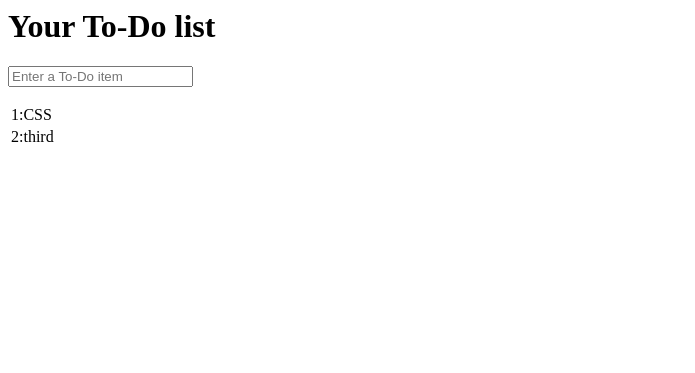
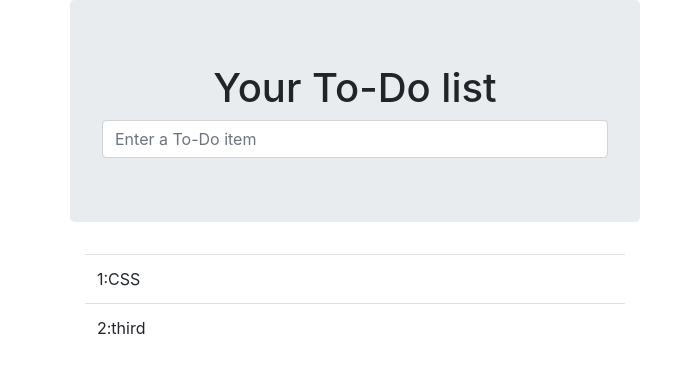
Before and after one commit to YYWQ/mysite, a Django app: page /lists/1/ in a window 1280 px wide. Shown: the top 373 px of the page, without its empty margins (0-695 px from the left). Run offline with Django 3.2, Linux system fonts and the light colour scheme; data comes from the database, SQL or seed files in the repository; both versions use the stored data as it was after the commit; some libraries are stand-ins or nearby versions.

Commit message:
Use Bootstrap to improve layout

```diff
--- /dev/null
+++ b/lists/static/bootstrap/base.css
@@ -0,0 +1 @@
+#id_new_item{margin-top: 2ex;}
--- a/lists/templates/base.html
+++ b/lists/templates/base.html
@@ -1,15 +1,33 @@
-<html>
+<!DOCTYPE html>
+<html lang='en'>
+
 <head>
 	<title>To-Do lists</title>
+	<meta name="viewport" content="width=device-width, initial-scale=1">
+	<link rel="stylesheet" href="/static/bootstrap/css/bootstrap.min.css" media="screen" >
+	<link href="/static/base.css" rel="stylesheet" media="screen">
 </head>
 
 <body>
+<div class="container">
+			<div class="row">
+				<div class="col-md-6 col-md-offset-3 jumbotron">
+					<div class="text-center">
 						<h1>{% block header_text %}{% endblock %}</h1>
 						<form method="POST" action="{% block form_action %}{% endblock %}">
-			<input name="item_text" id="id_new_item" placeholder="Enter a To-Do item"/>
+								<input name="item_text" id="id_new_item" class="form-control input-lg" placeholder="Enter a To-Do item"/>
 								{% csrf_token %}
 						</form>
+					</div>
+				</div>
+			</div>
+
+			<div class="row">
+				<div class="col-md-6 col-md-offset-3">
 					{% block table %}
 					{% endblock %}
+				</div>
+			</div>
+</div>
 </body>
 </html>
--- a/lists/templates/list.html
+++ b/lists/templates/list.html
@@ -5,7 +5,7 @@
 {%block form_action %}/lists/{{ list.id }}/add_item{% endblock %}
 
 {% block table %}
-		<table id="id_list_table">
+		<table id="id_list_table" class="table">
 			{% for item in list.item_set.all %}
 				<tr><td>{{ forloop.counter }}:{{ item.text }}</td></tr>
 			{% endfor %}
```
Also changed, not shown: functional_tests/tests.py (+6 -3 lines), db.sqlite3, 1 other file. Lines whose indentation alone changed are shown as unchanged.
